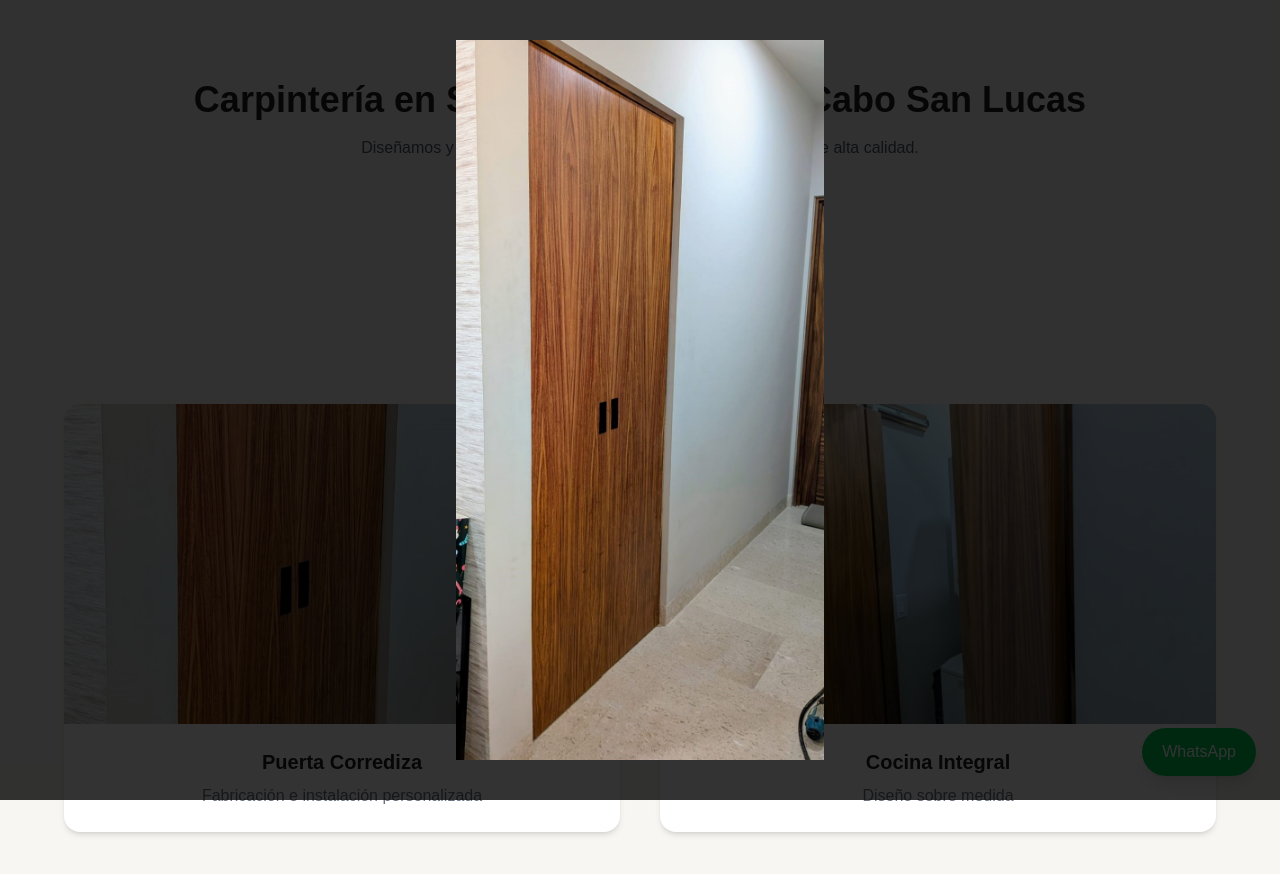
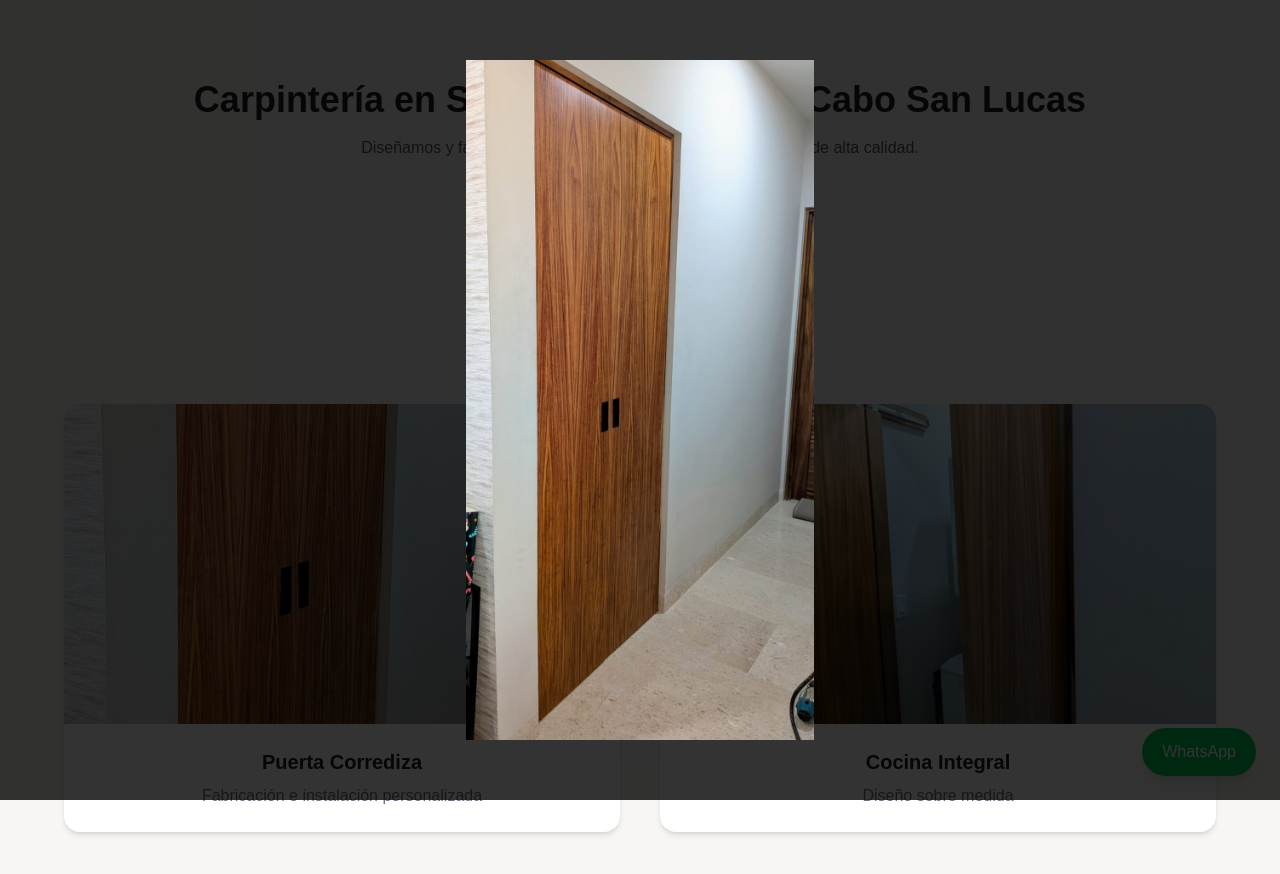
Before and after one commit to Rospichardo/carpinteria-web, a Next.js app: page / in a window 1280 px wide. Both pictures are taken after a click on the picture 342 px from the left and 564 px from the top of the page. Shown: the top 874 px of the page. Built offline with nearby package versions, Linux system fonts and the light colour scheme.

Commit message:
cambio de imagen

```diff
--- a/app/page.tsx
+++ b/app/page.tsx
@@ -80,24 +80,22 @@ export default function Home() {
         WhatsApp
       </a>
 
-{selectedImage && (
+      {/* MODAL DE IMAGEN */}
+      {selectedImage && (
   <div
     onClick={() => setSelectedImage(null)}
     className="fixed inset-0 bg-black/80
                flex items-center justify-center
-               z-50 p-6
-               transition-opacity duration-200"
+               z-[9999]"
   >
     <img
-      src={selectedImage}
-      onClick={(e) => e.stopPropagation()}
-      className="max-w-4xl w-full max-h-[90vh]
-                 object-contain rounded-xl
-                 transform transition-transform duration-200
-                 scale-100"
-    />
+  src={selectedImage}
+  onClick={(e) => e.stopPropagation()}
+  className="max-w-3xl w-[90%] max-h-[85vh]
+             object-contain rounded-xl"
+/>
   </div>
 )}
-    </main>
+      </main>
   )
 }
```
